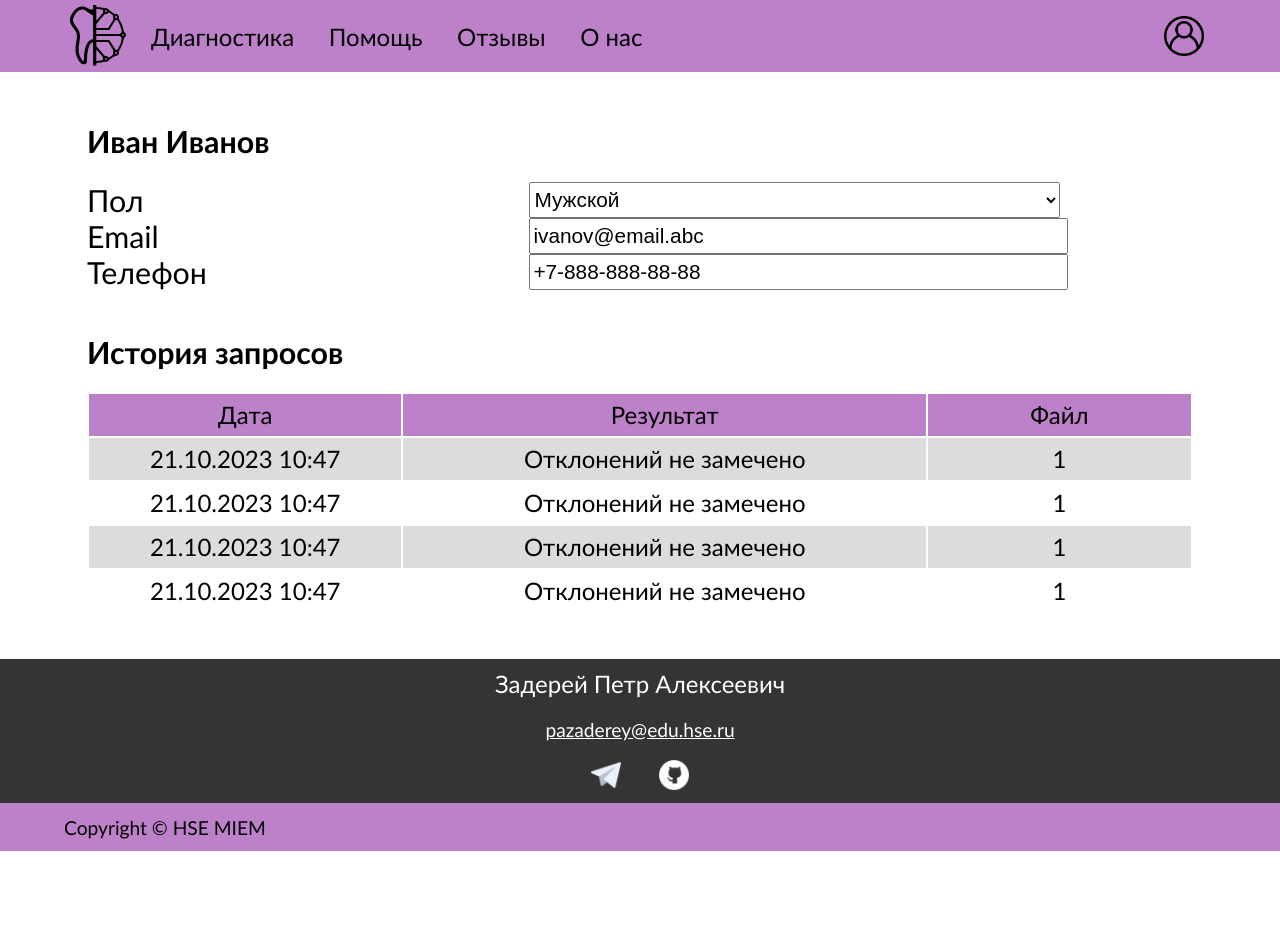
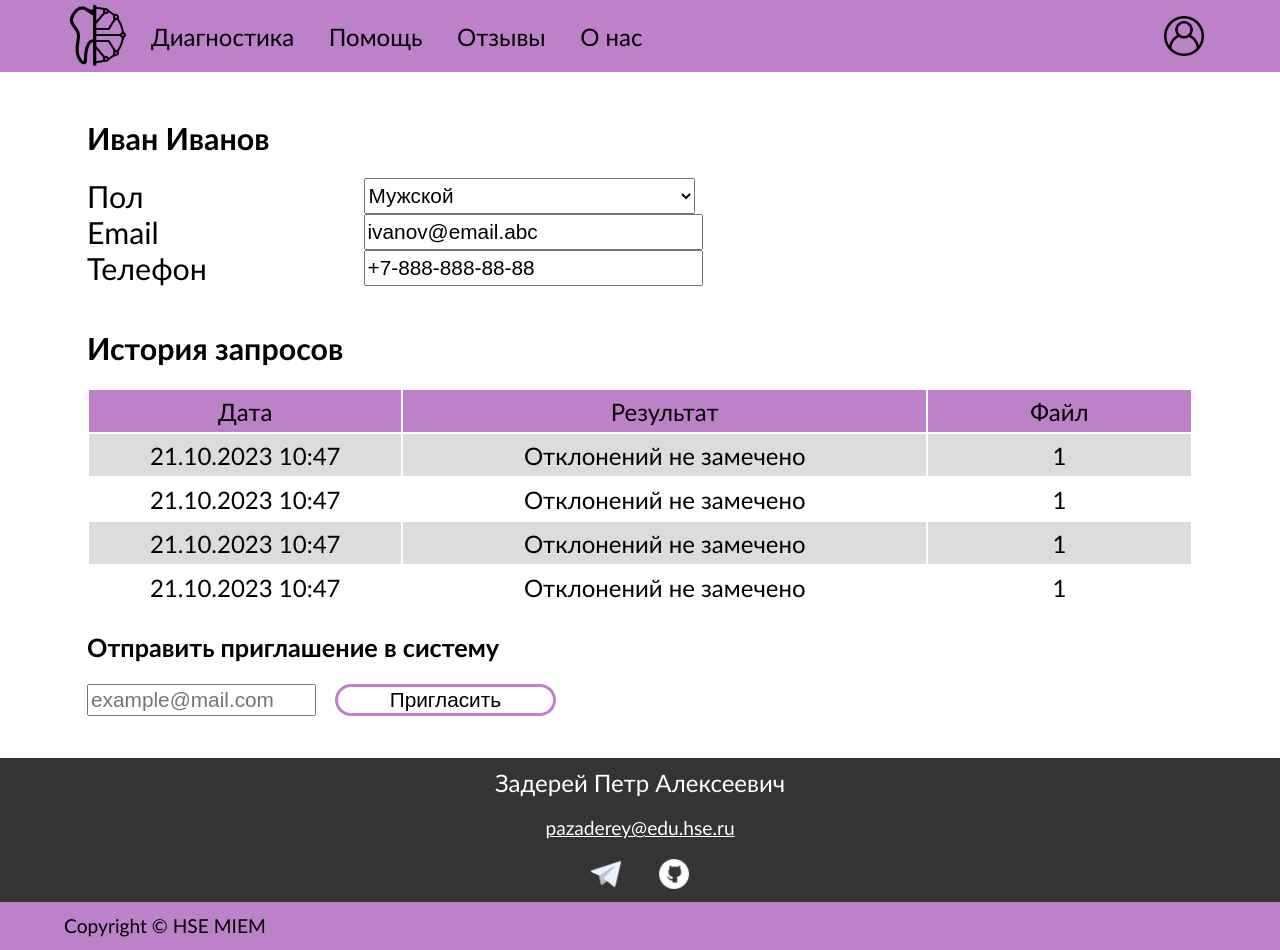
Before and after one commit to pazaderey/web-stomatology, a website: page public/html/profile.html in a window 1280 px wide. Before the commit the page ends 851 px from the top, so only its background shows below. Drawn offline with Linux system fonts and the light colour scheme.

Commit message:
✨ Final fixes

```diff
--- a/public/css/profile.css
+++ b/public/css/profile.css
@@ -1,18 +1,18 @@
-section > h4 {
+section > h4, section > h5 {
   margin-bottom: 2%;
   margin-top: 2%;
 }
 
-div.profile-input-contianer {
+div.profile-input-container {
   display: grid;
-  grid-template-columns: 2fr 3fr;
+  grid-template-columns: 1fr 3fr;
   justify-content: space-between;
 }
 
-div.profile-input-contianer > select,
-div.profile-input-contianer > input {
+div.profile-input-container > select,
+div.profile-input-container > input {
   font-size: 1.3rem;
-  width: 80%;
+  width: 40%;
 }
 
 div#buttons-wrapper {
@@ -63,10 +63,30 @@ th.file-col {
   min-width: 10rem;
 }
 
-@media (max-width: 500px) {
-  div.profile-input-contianer > select,
-  div.profile-input-contianer > input,
-  div.profile-input-contianer > label {
+.invite-container {
+  display: flex;
+  flex-direction: row;
+  justify-content: flex-start;
+  flex-wrap: wrap;
+  gap: 4%;
+  max-width: 30rem;
+}
+
+#invite-btn {
+  text-align: center;
+}
+
+#invite-input, #invite-btn {
+  font-size: 1.3rem;
+  width: 46%;
+  min-width: 13rem;
+}
+
+@media (max-width: 700px) {
+  div.profile-input-container > select,
+  div.profile-input-container > input,
+  div.profile-input-container > label,
+  .grid-2rows-container {
     font-size: 1.1rem;
     width: 90%;
   }
--- a/public/css/slider.css
+++ b/public/css/slider.css
@@ -1,6 +1,7 @@
 .slider-container {
   position: relative;
   width: 50%;
+  aspect-ratio: 3 / 2;
   min-width: 250px;
   min-height: 200px;
   overflow: hidden;
--- a/public/html/profile.html
+++ b/public/html/profile.html
@@ -19,22 +19,22 @@
         <section id="profile-info">
             <h4>Иван Иванов</h4>
             <form onchange="addButtons()">
-                <div class="profile-input-contianer">
+                <div class="profile-input-container">
                     <label>Пол</label>
                     <select name="sex" required>
                         <option value="m" selected>Мужской</option>
                         <option value="f">Женский</option>
                     </select>
                 </div>
-                <div class="profile-input-contianer">
+                <div class="profile-input-container">
                     <label>Email</label>
                     <input type="email" required value="ivanov@email.abc">
                 </div>
-                <div class="profile-input-contianer">
+                <div class="profile-input-container">
                     <label>Телефон</label>
                     <input type="tel" required value="+7-888-888-88-88">
                 </div>
-                <div class="profile-input-contianer" id="buttons-wrapper">
+                <div class="profile-input-container" id="buttons-wrapper">
                     <button type="submit">Сохранить</button>
                     <button>Отменить</button>
                 </div>
@@ -76,6 +76,15 @@
                 </table>
             </div>
         </section>
+        <section>
+            <h5>Отправить приглашение в систему</h5>
+            <form>
+                <div class="invite-container">
+                    <input id="invite-input" type="email" placeholder="example@mail.com" required>
+                    <button id="invite-btn" type="submit">Пригласить</button>
+                </div>
+            </form>
+        </section>
     </main>
 
     <footer-component></footer-component>
```
Also changed, not shown: public/img/slider-1.jpg.
